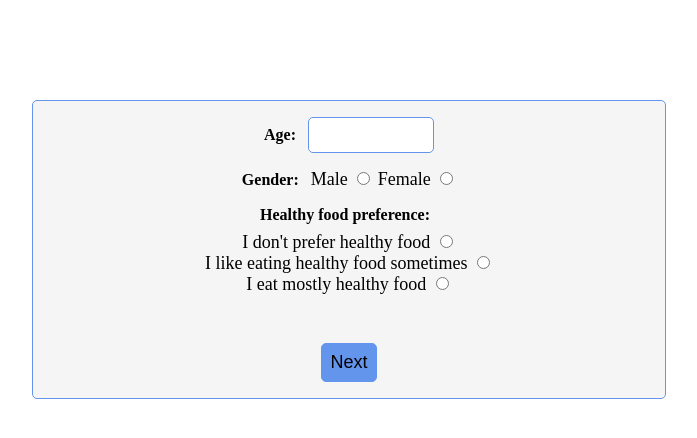
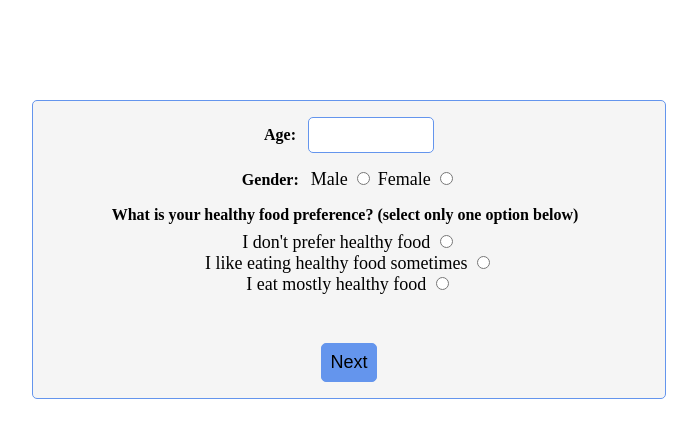
Before and after one commit to amelak9/foodRecommendationEffects, a React app: page pages/homepage.html in a window 1280 px wide. Shown: the whole page, without its empty margins (291-988 px from the left). Built offline with nearby package versions, Linux system fonts and the light colour scheme; what body-parser would draw is missing.

Commit message:
ui updates

```diff
--- a/pages/homepage.html
+++ b/pages/homepage.html
@@ -26,7 +26,7 @@
                 </label>
             </div>
             <div class="homepage-container__object">
-             <p class="homepage-container__label">Healthy food preference:</p>
+             <p class="homepage-container__label">What is your healthy food preference? (select only one option below)</p>
                  <label> I don't prefer healthy food
                 <input name="healthy_food_preference" value="doesnt_prefer" type="radio" required/>
             </label>
```
